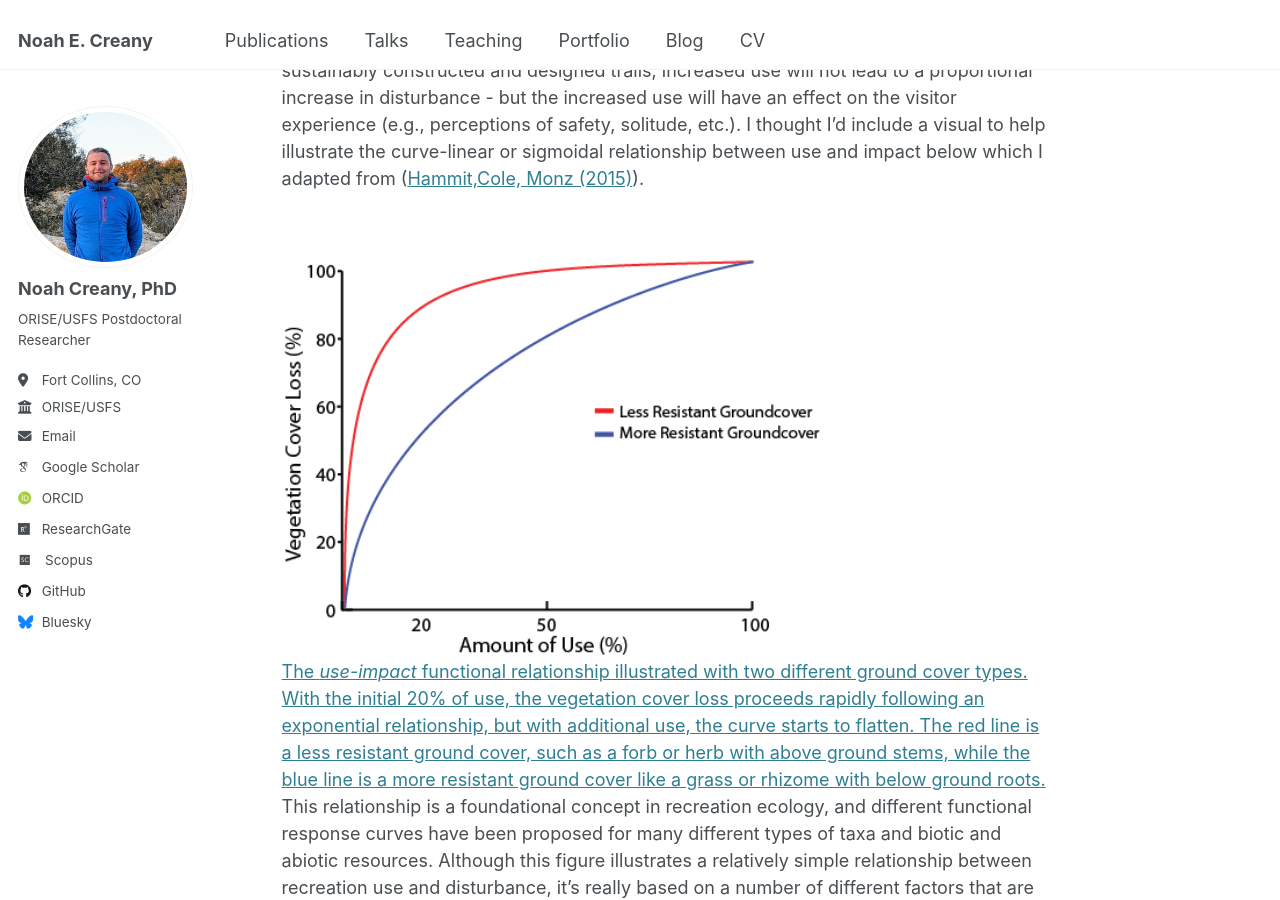
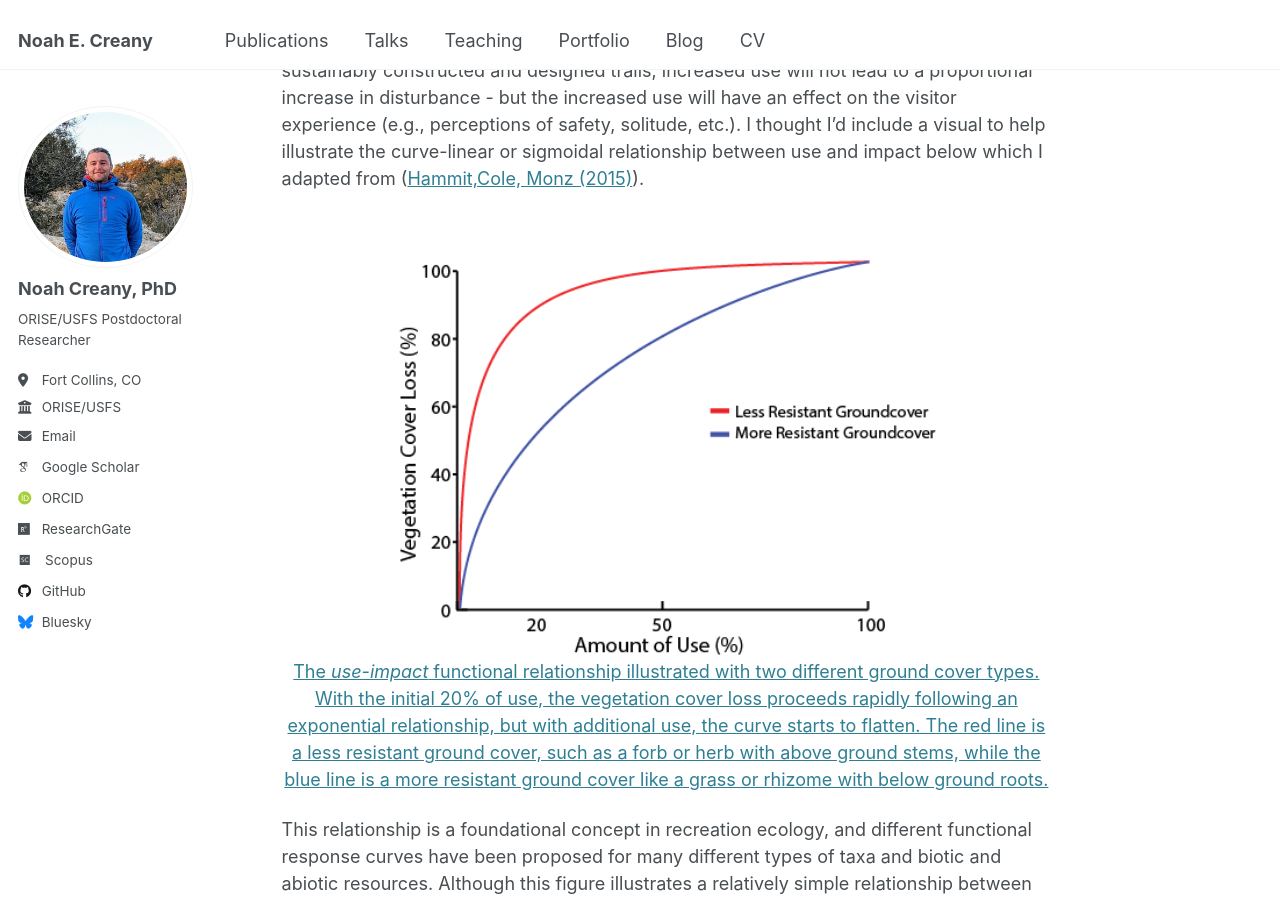
Before and after one commit to noahcreany/noahcreany.github.io, a Jekyll site: the page built from _posts/2025-04-29-undarkarticle.md, in a window 1280 px wide and 900 px high, scrolled down 675 px. Built offline with Jekyll 4.4.1, drawn with Linux system fonts in a browser that asks for light colours; some web fonts are replaced.

Commit message:
Adjust formatting, fix figure

```diff
--- a/_posts/2025-04-29-undarkarticle.md
+++ b/_posts/2025-04-29-undarkarticle.md
@@ -15,20 +15,20 @@
 The Use-Impact relationship in Recreation Ecology is one of the foundational "theories" in the field, but it can seem a bit abstract to some. The basic idea is as I mention in the article, that the majority of disturbance generated from visitor use comes from the initial use, while the proportional impact of the use that follows is much smaller. In short, given sustainably constructed and designed trails, increased use will not lead to a proportional increase in disturbance - but the increased use will have an effect on the visitor experience (e.g., perceptions of safety, solitude, etc.). I thought I'd include a visual to help illustrate the curve-linear or sigmoidal relationship between use and impact below which I adapted from ([Hammit,Cole, Monz (2015)](https://esajournals.onlinelibrary.wiley.com/doi/abs/10.1002/fee.1631)).
 
 
-<div id="images">
+<div style="text-align: center;">
     <a>
         <img src="/files/images/Veg Impact Figure.png" width="70%">
-        <div class="caption">The <i>use-impact</i> functional relationship illustrated with two different ground cover types. With the initial 20% of use, the vegetation cover loss proceeds rapidly following an exponential relationship, but with additional use, the curve starts to flatten. The red line is a less resistant ground cover, such as a forb or herb with above ground stems, while the blue line is a more resistant ground cover like a grass or rhizome with below ground roots.</div>
+        <p>The <i>use-impact</i> functional relationship illustrated with two different ground cover types. With the initial 20% of use, the vegetation cover loss proceeds rapidly following an exponential relationship, but with additional use, the curve starts to flatten. The red line is a less resistant ground cover, such as a forb or herb with above ground stems, while the blue line is a more resistant ground cover like a grass or rhizome with below ground roots.</p>
     </a>
 </div>
 
 This relationship is a foundational concept in recreation ecology, and different functional response curves have been proposed for many different types of taxa and biotic and abiotic resources. Although this figure illustrates a relatively simple relationship between recreation use and disturbance, it's really based on a number of different factors that are pretty well summarized in this conceptual diagram:
 
 
-<div id="images">
+<div style="text-align: center;">
     <a>
-        <img src="/files/images/Veg Impact Figure.png" width="70%">
-        <div class="caption">Conceptual diagram illustrating the drivers, mediating factors, and changes to ecological systems as a result of recreation use. The green boxes at the top (use density, distribution, and activity type (behavior)) drive the interactions with ecological resources (e.g., vegetation, soil, wildlife).</div>
+        <img src="/files/images/Veg Disturbance.png" width="70%">
+        <p>Conceptual diagram illustrating the drivers, mediating factors, and changes to ecological systems as a result of recreation use. The green boxes at the top (use density, distribution, and activity type (behavior)) drive the interactions with ecological resources (e.g., vegetation, soil, wildlife).</p>
     </a>
 </div>
 
```
